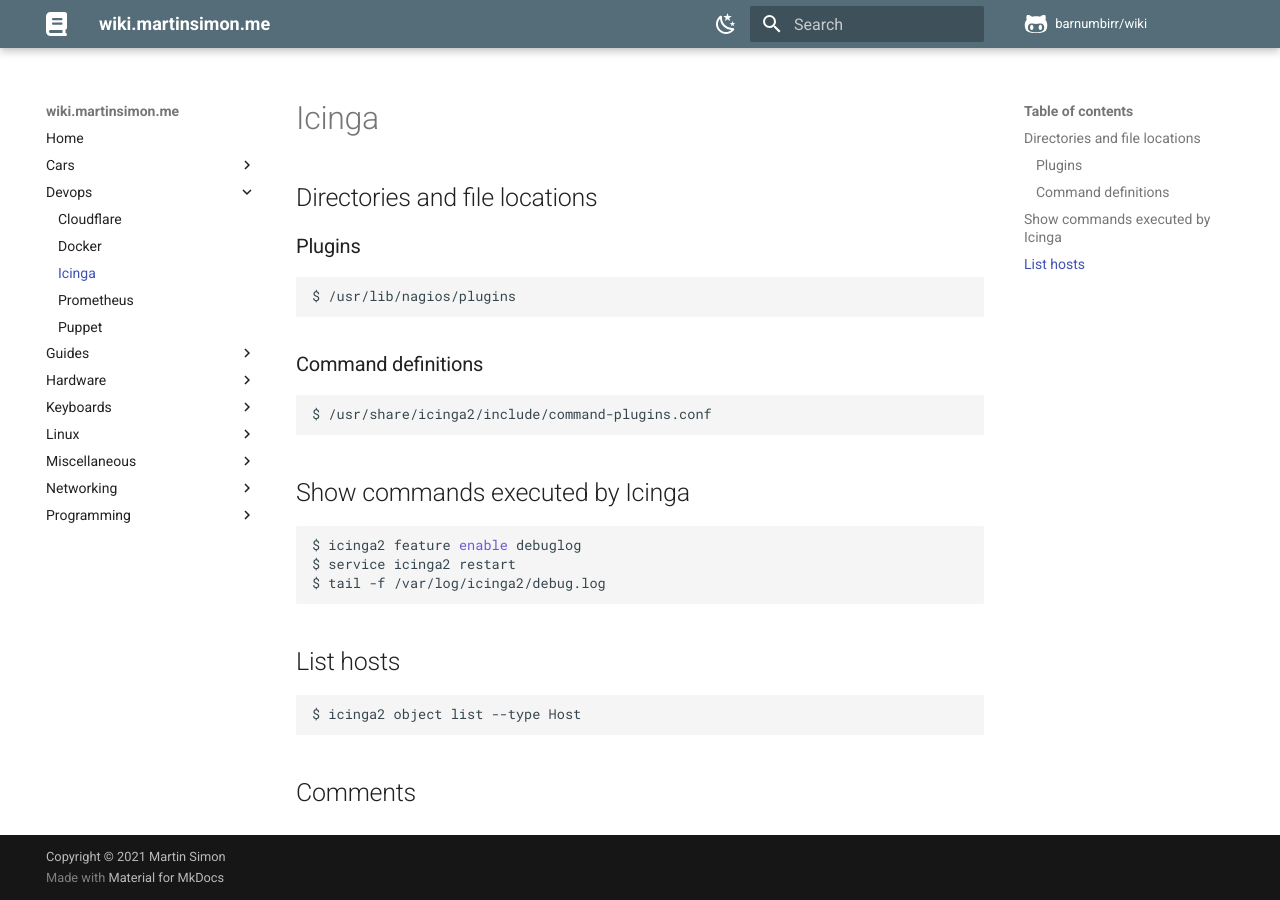
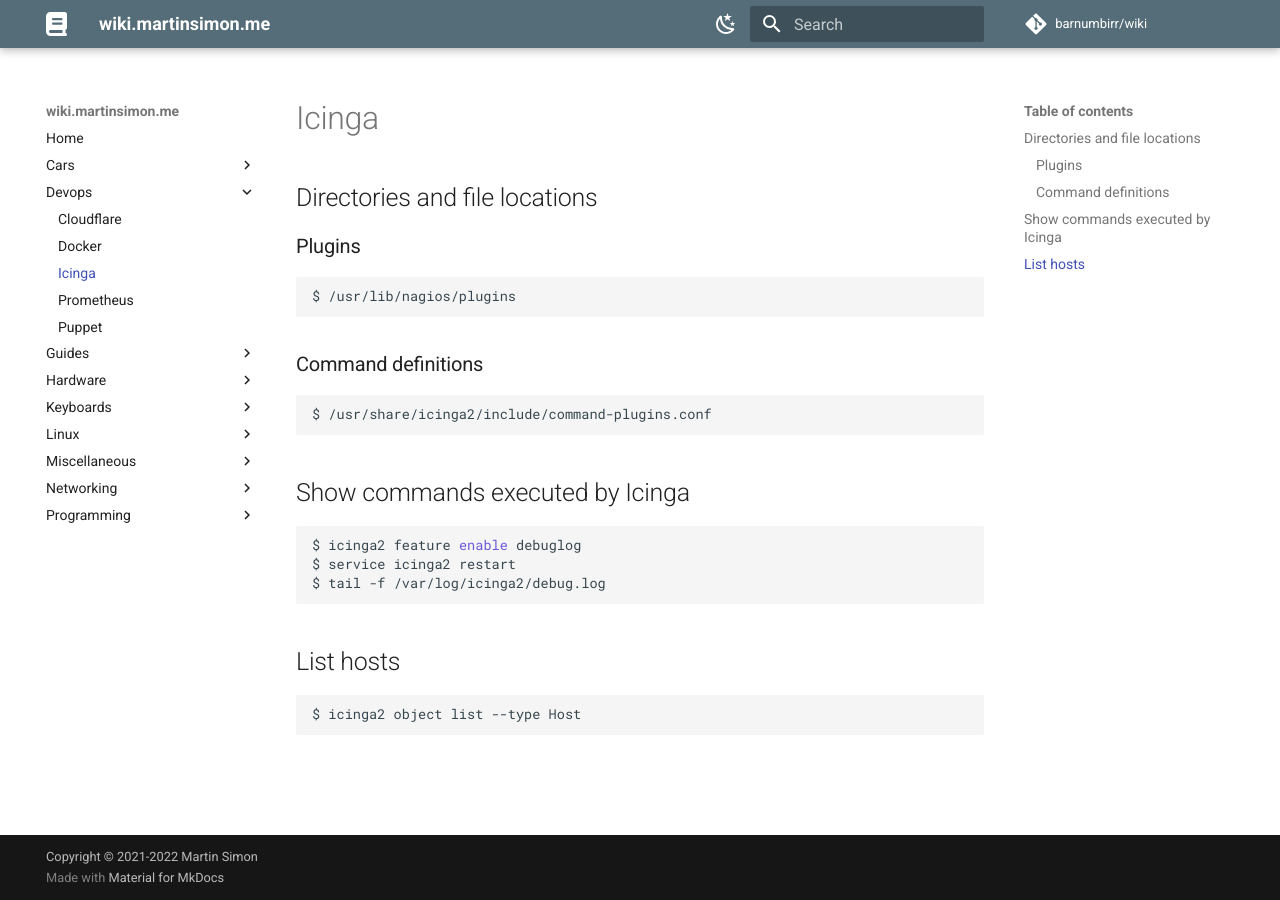
Before and after one commit to barnumbirr/wiki, an MkDocs documentation site: the page built from docs/devops/icinga.md, in a window 1280 px wide. Built offline with MkDocs 1.6.1 and Material for MkDocs 9.7.7, drawn with Linux system fonts in a browser that asks for light colours; comment, search, counter and statistics services are not loaded.

Commit message:
update MkDocs config, remove comment header

```diff
--- a/mkdocs.yml
+++ b/mkdocs.yml
@@ -3,7 +3,7 @@
 repo_name: 'barnumbirr/wiki'
 repo_url: 'https://github.com/barnumbirr/wiki'
 copyright: |
-  Copyright &copy; 2021 Martin Simon
+  Copyright &copy; 2021-2022 Martin Simon
 
 plugins:
   - search
@@ -24,7 +24,7 @@
   custom_dir: overrides
   icon:
     logo: fontawesome/solid/book
-    repo: fontawesome/brands/github-alt
+    repo: fontawesome/brands/git-alt
   features:
     - navigation.instant
     - navigation.top
@@ -46,9 +46,6 @@
         icon: material/weather-sunny
         name: Switch to light mode
 
-extra_css:
-  - stylesheets/extra.css
-
 extra:
   analytics:
     provider: plausible
--- a/overrides/main.html
+++ b/overrides/main.html
@@ -5,7 +5,6 @@
 
     {% if not page.is_homepage %}
         <!-- Giscus -->
-        <h2 id="__comments">{{ lang.t("meta.comments") }}</h2>
         <script src="https://giscus.app/client.js"
             data-repo="barnumbirr/wiki"
             data-repo-id="MDEwOlJlcG9zaXRvcnkzOTkyNjA2ODU="
```
